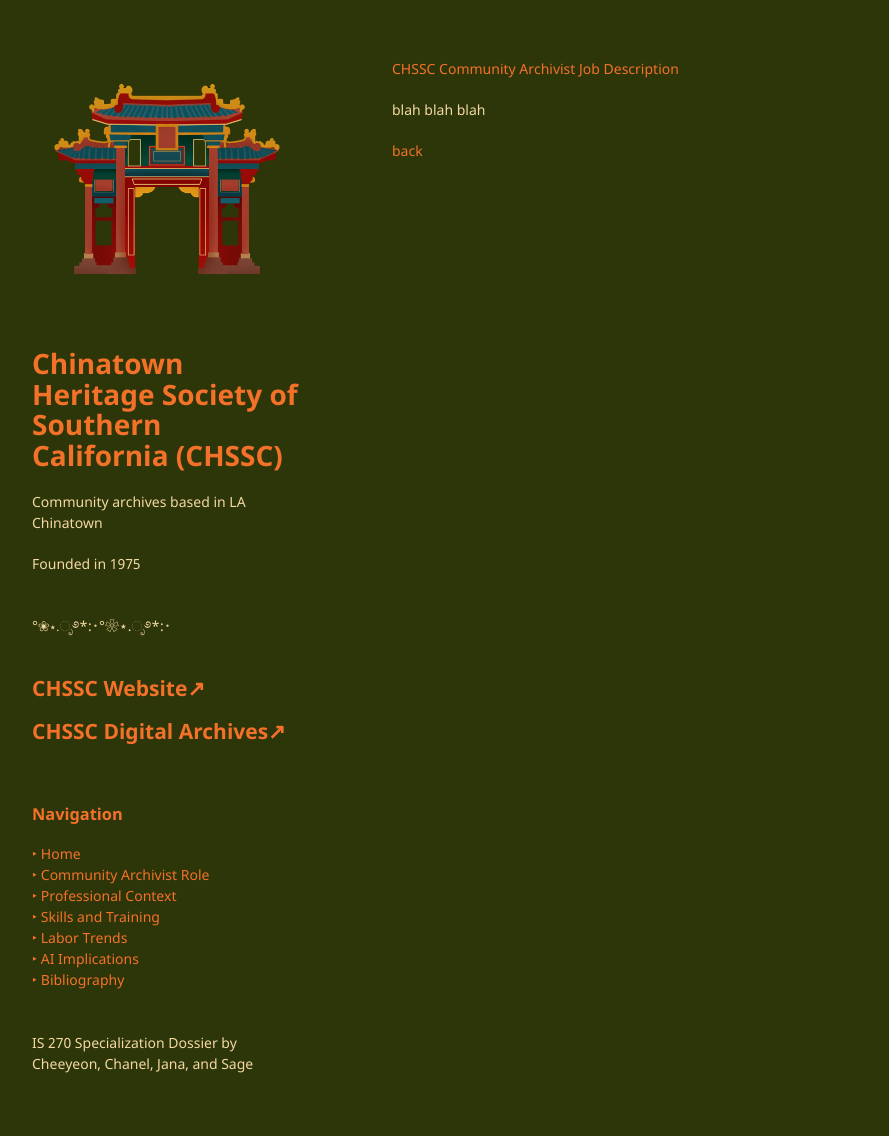
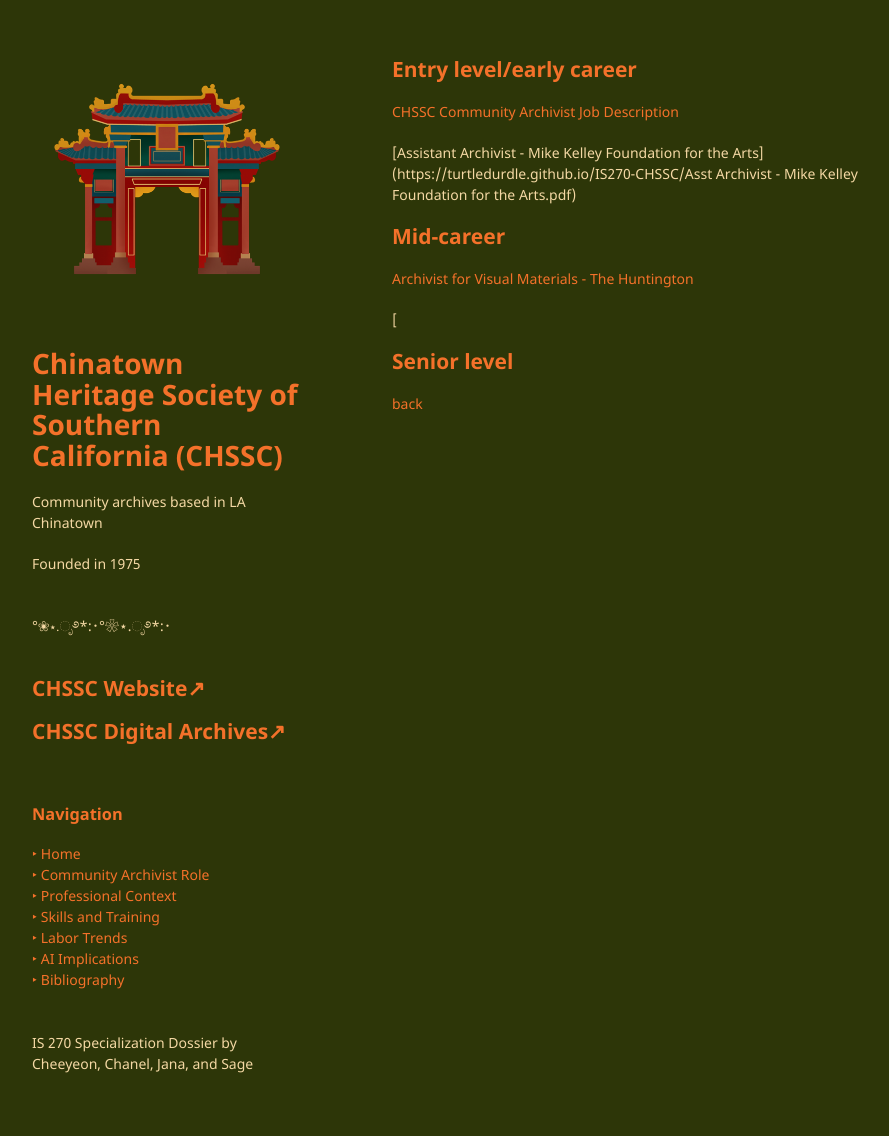
Before and after one commit to chaanelly/IS270-CHSSC, a Jekyll site: the page built from pages/community-archivist.md, in a window 1280 px wide. Shown: the whole page, without its empty margins (178-1067 px from the left). Built offline with Jekyll 4.4.1, drawn with Linux system fonts in a browser that asks for light colours; our own code applies the rules of GitHub Pages for plain Markdown files.

Commit message:
Update community-archivist.md

```diff
--- a/pages/community-archivist.md
+++ b/pages/community-archivist.md
@@ -1,5 +1,16 @@
+<h2>Entry level/early career</h2>
+
 [CHSSC Community Archivist Job Description](https://turtledurdle.github.io/IS270-CHSSC/CHSSC_Community_Archivist_Job_Description_v2.pdf)
 
-blah blah blah
+[Assistant Archivist - Mike Kelley Foundation for the Arts] (https://turtledurdle.github.io/IS270-CHSSC/Asst Archivist - Mike Kelley Foundation for the Arts.pdf)
+
+<h2>Mid-career</h2>
+
+[Archivist for Visual Materials - The Huntington](https://turtledurdle.github.io/IS270-CHSSC/Archivist for Visual Materials - Huntington.pdf)
+
+[
+
+<h2>Senior level</h2>
+
 
 [back](../index.md)
```
